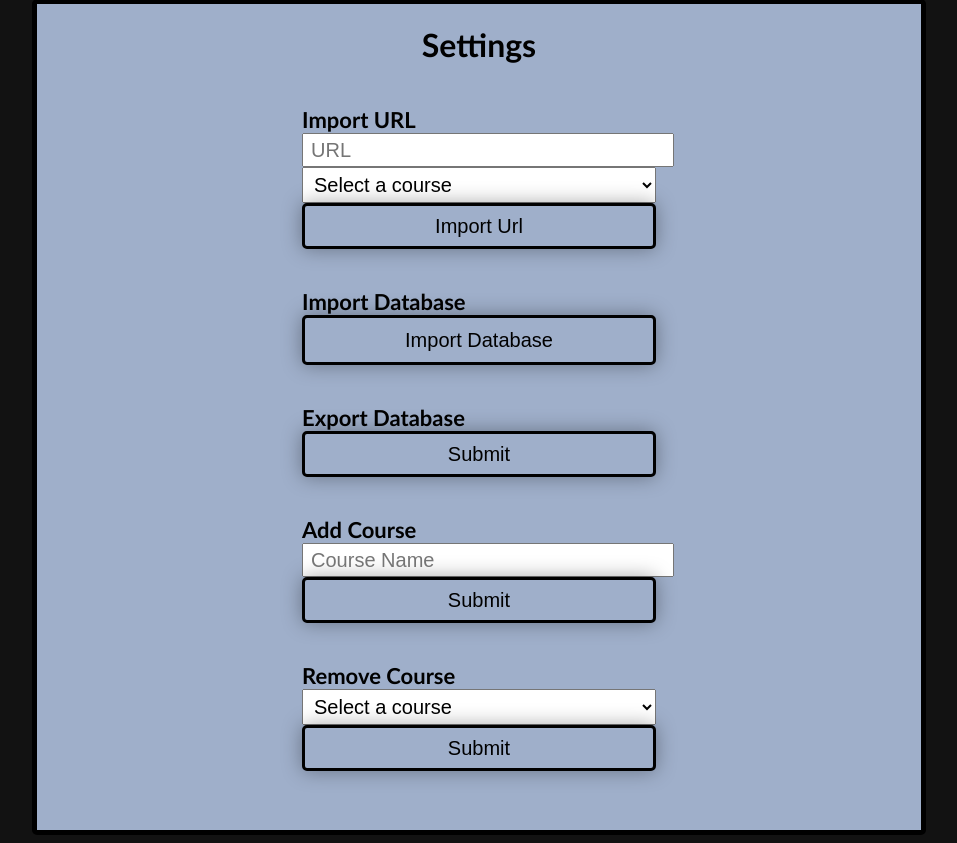
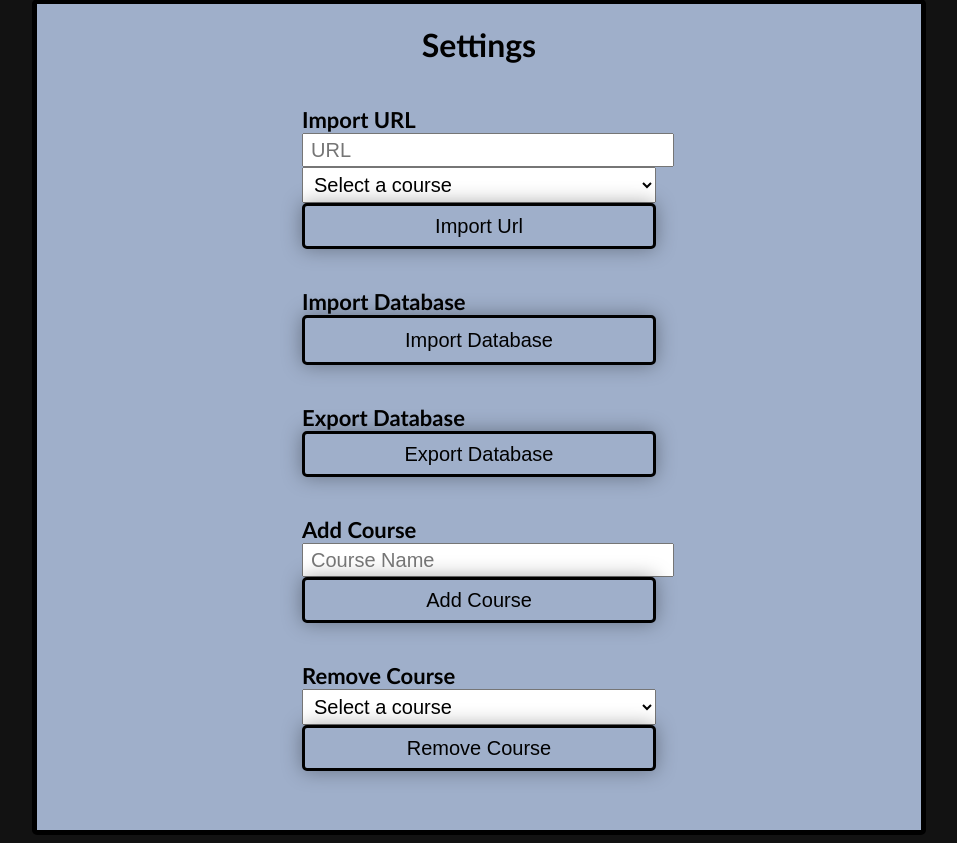
Before and after one commit to m-barneto/CSC289-Capstone, a Python web app: template templates/settings.html in a window 1280 px wide. Shown: the part 151-994 px from the top of the page, without its empty margins (161-1118 px from the left). Run offline with Jinja, Linux system fonts and the light colour scheme; the template is opened without the code that fills it, so the values that code supplies are empty.

Commit message:
rename submit buttons

```diff
--- a/templates/settings.html
+++ b/templates/settings.html
@@ -45,13 +45,13 @@
       <br>
       <form id="export_db_form" action="/database.db" method="get">
         <label>Export Database</label> <br>
-        <input type="submit" id="submit_button" name="export_database" placeholder="file name">
+        <input type="submit" id="submit_button" name="export_database" placeholder="file name" value="Export Database">
         <br>
       </form>
       <form id="add_course_form" action="" method="post">
         <label>Add Course</label> <br>
         <input type="text" id="import_url" name="url" placeholder="Course Name">
-        <input type="submit" id="submit_button" name="add_course" placeholder="Course Name">
+        <input type="submit" id="submit_button" name="add_course" placeholder="Course Name" value="Add Course">
         <br>
       </form>
       <form id="remove_course_form" action="" method="post">
@@ -62,7 +62,7 @@
           <option value="{{course.id}}">{{course.name}}</option>
           {% endfor %}
         </select>
-        <input type="submit" id="submit_button" name="remove_course" placeholder="Course Name">
+        <input type="submit" id="submit_button" name="remove_course" placeholder="Course Name" value="Remove Course">
         <br>
       </form>
 
```
